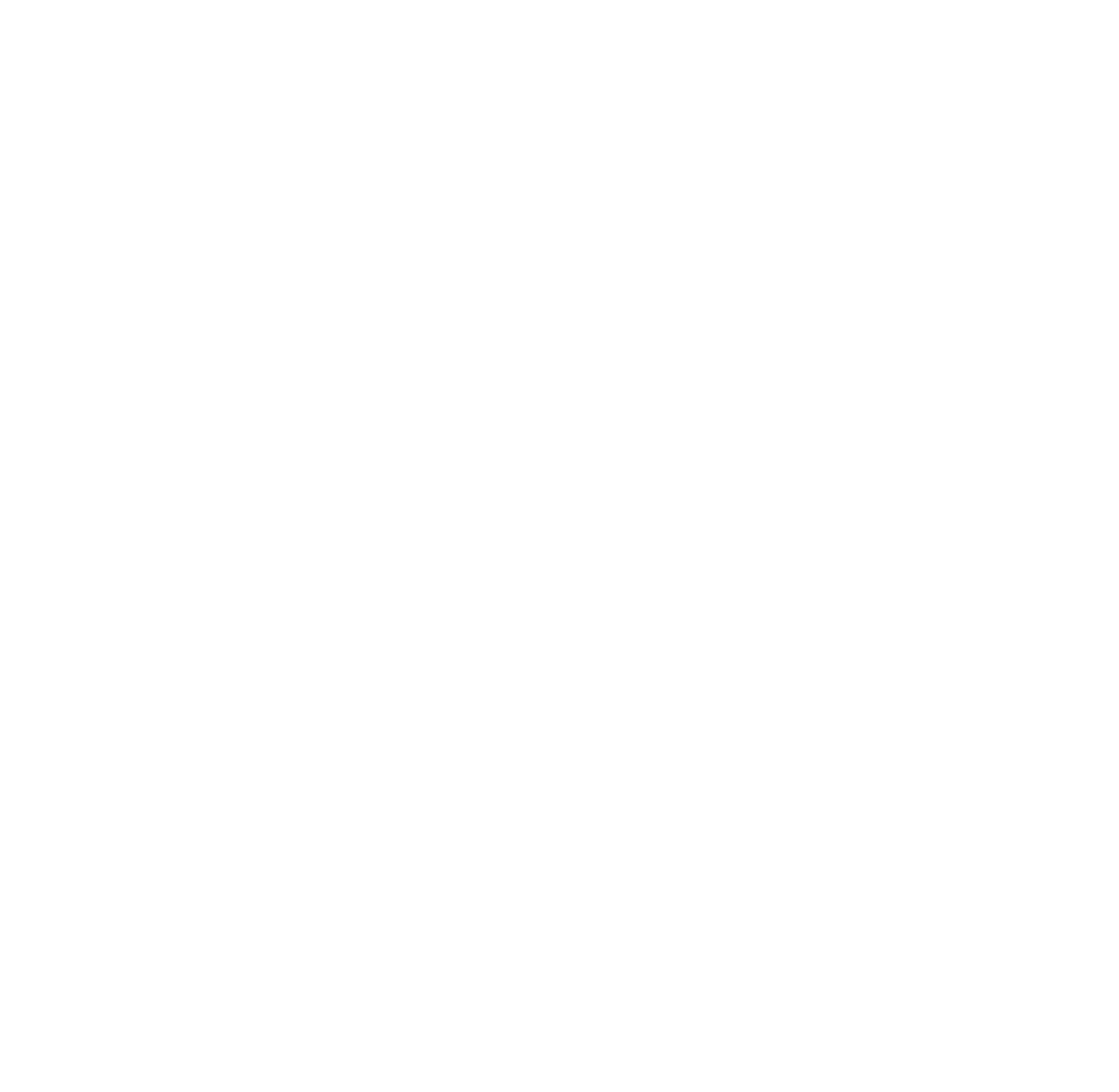
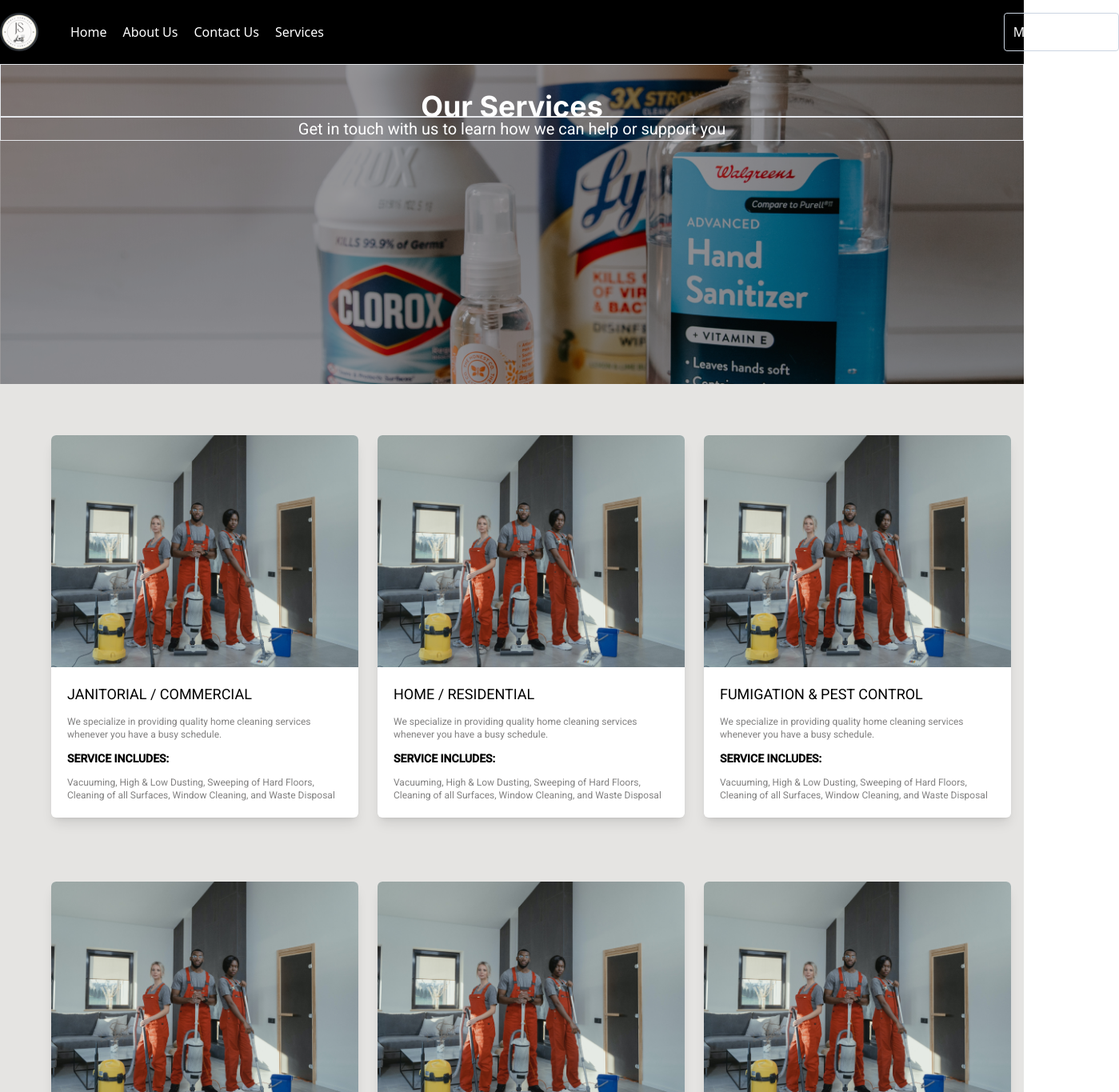
Before and after one commit to johnfeyisayo/Jobzy-cleaning-service, a React (Create React App) app: page /services in a window 1280 px wide. Before the commit this address had no page. Shown: the top 1365 px of the page at 80% size, 1399 px wide, since content can reach past the window. Before the commit the page ends 800 px from the top, so only its background shows below. Built offline with nearby package versions, Linux system fonts and the light colour scheme.

Commit message:
update services

```diff
--- a/src/App.js
+++ b/src/App.js
@@ -4,15 +4,15 @@
 import Home from './components/Home';
 // import Booking from './components/Booking';
 // import Contact from './components/Contact';
-// import Services from './components/Services';
+import Services from './components/Services';
 function App() {
   return (
     <div className="App">
     <Routes>
       <Route path='/' element={<Home />}></Route>
-      {/* <Route path='booking' element={<Booking />}></Route>
-      <Route path='contact' element={<Contact />}></Route>
-      <Route path='services' element={<Services />}></Route> */}
+      {/* <Route path='booking' element={<Booking />}></Route> */}
+      {/* <Route path='contact' element={<Contact />}></Route> */}
+      <Route path='services' element={<Services />}></Route>
     </Routes>
 
     </div>
--- a/src/components/Cards.js
+++ b/src/components/Cards.js
@@ -1,5 +1,5 @@
-import React from 'react'
-import cardImage from "../assets/pexels-tima-miroshnichenko-6195125 (3).png"
+import React from 'react';
+import cardImage from '../assets/pexels-tima-miroshnichenko-6195125 (3).png';
 import Card from '@mui/material/Card';
 import CardContent from '@mui/material/CardContent';
 import CardMedia from '@mui/material/CardMedia';
@@ -9,121 +9,124 @@
 export const CardData = [
   {
     id: 1,
-        img:cardImage,
-        title:"Janitorial / Commercial",
-        description:"We specialize in providing quality home cleaning services whenever you have a busy schedule.",
-        subtitle:"Service Includes: ",
-        services: "Vacuuming, High & Low Dusting, Sweeping of Hard Floors, Cleaning of all Surfaces, Window Cleaning, and Waste Disposal",
-
+    img: cardImage,
+    title: 'Janitorial / Commercial',
+    description:
+      'We specialize in providing quality home cleaning services whenever you have a busy schedule.',
+    subtitle: 'Service Includes: ',
+    services:
+      'Vacuuming, High & Low Dusting, Sweeping of Hard Floors, Cleaning of all Surfaces, Window Cleaning, and Waste Disposal'
   },
   {
     id: 2,
-        img:cardImage,
-        title:"Home / Residential",
-        description:"We specialize in providing quality home cleaning services whenever you have a busy schedule.",
-        subtitle:"Service Includes: ",
-        services: "Vacuuming, High & Low Dusting, Sweeping of Hard Floors, Cleaning of all Surfaces, Window Cleaning, and Waste Disposal",
-
+    img: cardImage,
+    title: 'Home / Residential',
+    description:
+      'We specialize in providing quality home cleaning services whenever you have a busy schedule.',
+    subtitle: 'Service Includes: ',
+    services:
+      'Vacuuming, High & Low Dusting, Sweeping of Hard Floors, Cleaning of all Surfaces, Window Cleaning, and Waste Disposal'
   },
   {
     id: 3,
-        img:cardImage,
-        title:"Fumigation & Pest Control",
-        description:"We specialize in providing quality home cleaning services whenever you have a busy schedule.",
-        subtitle:"Service Includes: ",
-        services: "Vacuuming, High & Low Dusting, Sweeping of Hard Floors, Cleaning of all Surfaces, Window Cleaning, and Waste Disposal",
-
+    img: cardImage,
+    title: 'Fumigation & Pest Control',
+    description:
+      'We specialize in providing quality home cleaning services whenever you have a busy schedule.',
+    subtitle: 'Service Includes: ',
+    services:
+      'Vacuuming, High & Low Dusting, Sweeping of Hard Floors, Cleaning of all Surfaces, Window Cleaning, and Waste Disposal'
   },
   {
     id: 4,
-        img:cardImage,
-        title:"Post Construction & Pre-moving",
-        description:"We specialize in providing quality home cleaning services whenever you have a busy schedule.",
-        subtitle:"Service Includes: ",
-        services: "Vacuuming, High & Low Dusting, Sweeping of Hard Floors, Cleaning of all Surfaces, Window Cleaning, and Waste Disposal",
-
+    img: cardImage,
+    title: 'Post Construction & Pre-moving',
+    description:
+      'We specialize in providing quality home cleaning services whenever you have a busy schedule.',
+    subtitle: 'Service Includes: ',
+    services:
+      'Vacuuming, High & Low Dusting, Sweeping of Hard Floors, Cleaning of all Surfaces, Window Cleaning, and Waste Disposal'
   },
   {
     id: 5,
-        img:cardImage,
-        title:"Hotel / Restaurant",
-        description:"We specialize in providing quality home cleaning services whenever you have a busy schedule.",
-        subtitle:"Service Includes: ",
-        services: "Vacuuming, High & Low Dusting, Sweeping of Hard Floors, Cleaning of all Surfaces, Window Cleaning, and Waste Disposal",
-
+    img: cardImage,
+    title: 'Hotel / Restaurant',
+    description:
+      'We specialize in providing quality home cleaning services whenever you have a busy schedule.',
+    subtitle: 'Service Includes: ',
+    services:
+      'Vacuuming, High & Low Dusting, Sweeping of Hard Floors, Cleaning of all Surfaces, Window Cleaning, and Waste Disposal'
   },
   {
     id: 6,
-        img:cardImage,
-        title:"Carpet, Rug & Upholstery",
-        description:"We specialize in providing quality home cleaning services whenever you have a busy schedule.",
-        subtitle:"Service Includes: ",
-        services: "Vacuuming, High & Low Dusting, Sweeping of Hard Floors, Cleaning of all Surfaces, Window Cleaning, and Waste Disposal",
-
+    img: cardImage,
+    title: 'Carpet, Rug & Upholstery',
+    description:
+      'We specialize in providing quality home cleaning services whenever you have a busy schedule.',
+    subtitle: 'Service Includes: ',
+    services:
+      'Vacuuming, High & Low Dusting, Sweeping of Hard Floors, Cleaning of all Surfaces, Window Cleaning, and Waste Disposal'
   },
   {
     id: 7,
-        img:cardImage,
-        title:"Event / Pre & After Party",
-        description:"We specialize in providing quality home cleaning services whenever you have a busy schedule.",
-        subtitle:"Service Includes: ",
-        services: "Vacuuming, High & Low Dusting, Sweeping of Hard Floors, Cleaning of all Surfaces, Window Cleaning, and Waste Disposal",
-
+    img: cardImage,
+    title: 'Event / Pre & After Party',
+    description:
+      'We specialize in providing quality home cleaning services whenever you have a busy schedule.',
+    subtitle: 'Service Includes: ',
+    services:
+      'Vacuuming, High & Low Dusting, Sweeping of Hard Floors, Cleaning of all Surfaces, Window Cleaning, and Waste Disposal'
   },
   {
     id: 8,
-        img:cardImage,
-        title:"Marble & Floor Restoration",
-        description:"We specialize in providing quality home cleaning services whenever you have a busy schedule.",
-        subtitle:"Service Includes: ",
-        services: "Vacuuming, High & Low Dusting, Sweeping of Hard Floors, Cleaning of all Surfaces, Window Cleaning, and Waste Disposal",
-
+    img: cardImage,
+    title: 'Marble & Floor Restoration',
+    description:
+      'We specialize in providing quality home cleaning services whenever you have a busy schedule.',
+    subtitle: 'Service Includes: ',
+    services:
+      'Vacuuming, High & Low Dusting, Sweeping of Hard Floors, Cleaning of all Surfaces, Window Cleaning, and Waste Disposal'
   },
   {
     id: 9,
-        img:cardImage,
-        title:"Facade / Window",
-        description:"We specialize in providing quality home cleaning services whenever you have a busy schedule.",
-        subtitle:"Service Includes: ",
-        services: "Vacuuming, High & Low Dusting, Sweeping of Hard Floors, Cleaning of all Surfaces, Window Cleaning, and Waste Disposal",
+    img: cardImage,
+    title: 'Facade / Window',
+    description:
+      'We specialize in providing quality home cleaning services whenever you have a busy schedule.',
+    subtitle: 'Service Includes: ',
+    services:
+      'Vacuuming, High & Low Dusting, Sweeping of Hard Floors, Cleaning of all Surfaces, Window Cleaning, and Waste Disposal'
+  }
+];
 
-    },
-
-]
-
-export function Cards(  ) {
+export function Cards() {
   return (
-
+    <div className="">
       <Card sx={{ maxWidth: 345 }}>
-    { CardData.map((card)=>{
-        return(
+        {CardData.map((card) => {
+          return (
             <CardActionArea key={card.id}>
-        <CardMedia
-          component="img"
-          height="140"
-          image={card.img}
-          alt={card.title}
-        />
+              <CardMedia component="img" height="140" image={card.img} alt={card.title} />
               <CardContent>
                 <Typography gutterBottom variant="h5" component="div">
-            {card.title}
+                  <h3>{card.title}</h3>
                 </Typography>
-          <Typography variant="body2" color="text.secondary">
-           {card.description}
+                <Typography variant="body2" color="text.secondary" className="text-sm">
+                  <p>{card.description}</p>
+                </Typography>
+                <Typography gutterBottom variant="h5" component="div" className="text-sm uppercase">
+                  <h4>{card.subtitle}</h4>
                 </Typography>
                 <Typography gutterBottom variant="h5" component="div">
-            {card.subtitle}
-          </Typography>
-          <Typography gutterBottom variant="h5" component="div">
-            {card.services}
+                  <p>{card.services}</p>
                 </Typography>
               </CardContent>
             </CardActionArea>
           );
         })}
       </Card>
-
-  )
+    </div>
+  );
 }
 // const filteredThree = CardData.filter(CardData => {
 //     const data = ''
@@ -135,35 +138,38 @@
 //     return data;
 
 //   })
-export const DataThree =[
+export const DataThree = [
   {
     id: 1,
-        img:cardImage,
-        title:"Janitorial / Commercial",
-        description:"We specialize in providing quality home cleaning services whenever you have a busy schedule.",
-        subtitle:"Service Includes: ",
-        services: "Vacuuming, High & Low Dusting, Sweeping of Hard Floors, Cleaning of all Surfaces, Window Cleaning, and Waste Disposal",
-
+    img: cardImage,
+    title: 'Janitorial / Commercial',
+    description:
+      'We specialize in providing quality home cleaning services whenever you have a busy schedule.',
+    subtitle: 'Service Includes: ',
+    services:
+      'Vacuuming, High & Low Dusting, Sweeping of Hard Floors, Cleaning of all Surfaces, Window Cleaning, and Waste Disposal'
   },
   {
     id: 2,
-        img:cardImage,
-        title:"Home / Residential",
-        description:"We specialize in providing quality home cleaning services whenever you have a busy schedule.",
-        subtitle:"Service Includes: ",
-        services: "Vacuuming, High & Low Dusting, Sweeping of Hard Floors, Cleaning of all Surfaces, Window Cleaning, and Waste Disposal",
-
+    img: cardImage,
+    title: 'Home / Residential',
+    description:
+      'We specialize in providing quality home cleaning services whenever you have a busy schedule.',
+    subtitle: 'Service Includes: ',
+    services:
+      'Vacuuming, High & Low Dusting, Sweeping of Hard Floors, Cleaning of all Surfaces, Window Cleaning, and Waste Disposal'
   },
   {
     id: 3,
-        img:cardImage,
-        title:"Fumigation & Pest Control",
-        description:"We specialize in providing quality home cleaning services whenever you have a busy schedule.",
-        subtitle:"Service Includes: ",
-        services: "Vacuuming, High & Low Dusting, Sweeping of Hard Floors, Cleaning of all Surfaces, Window Cleaning, and Waste Disposal",
-
-    },
-    ]
+    img: cardImage,
+    title: 'Fumigation & Pest Control',
+    description:
+      'We specialize in providing quality home cleaning services whenever you have a busy schedule.',
+    subtitle: 'Service Includes: ',
+    services:
+      'Vacuuming, High & Low Dusting, Sweeping of Hard Floors, Cleaning of all Surfaces, Window Cleaning, and Waste Disposal'
+  }
+];
 // export function Filtered() {
 //   return (
 //     <div className='bg-[#E5E4E2]'>
@@ -200,33 +206,24 @@
 //   )
 // }
 
-
-export  function Filtered() {
+export function Filtered() {
   return (
     <div>
-      <div  className='flex  md:flex-row flex-col bg-[#E5E4E2] md:gap-10 gap-5  md:h-[500px] font-inter  text-start '>
-      { DataThree.map((card)=>{
-        return(
-        <div key={card.id} className='bg-white rounded-md shadow-lg'>
-        <img src={card.img} alt={card.title} className='rounded-t-md'/>
-        <div className='flex flex-col gap-3 p-5'>
-        <h3   className='uppercase text-lg '>
-            {card.title}
-          </h3>
-          <p className='text-xs text-[#828181]' >
-           {card.description}
-          </p>
-          <h3  className='uppercase text-sm'>
-            {card.subtitle}
-          </h3>
-          <p  className='text-xs text-[#828181]'>
-            {card.services}
-          </p>
+      <div className="flex  md:flex-row flex-col bg-[#E5E4E2] md:gap-10 gap-5  md:h-[500px] font-inter  text-start ">
+        {DataThree.map((card) => {
+          return (
+            <div key={card.id} className="bg-white rounded-md shadow-lg">
+              <img src={card.img} alt={card.title} className="rounded-t-md" />
+              <div className="flex flex-col gap-3 p-5">
+                <h3 className="uppercase text-lg ">{card.title}</h3>
+                <p className="text-xs text-[#828181]">{card.description}</p>
+                <h3 className="uppercase text-sm">{card.subtitle}</h3>
+                <p className="text-xs text-[#828181]">{card.services}</p>
               </div>
             </div>
           );
         })}
       </div>
     </div>
-  )
+  );
 }
--- a/src/components/Services.js
+++ b/src/components/Services.js
@@ -1,21 +1,37 @@
-import React, { useState } from 'react';
+import React from 'react';
+// import cardImage from '../assets/pexels-tima-miroshnichenko-6195125 (3).png';
+import Navbar from './Navbar';
+import { CardData } from './Cards';
 
 function Services() {
-  const [images, setImages] = useState(
-    [
-      {
-        id: 1,
-        text: 'Doctors appointment',
-        day: 'Feb 5th at 2pm',
-        reminder: true,
-    },
-  ]);
-
   return (
-    <div>
-      <h1>Hi you&apos;re at the Services page</h1>
+    <div className=" bg-[#E5E4E2]">
+      <Navbar />
+      <div className="text-white text-center" id="services-bg">
+        <h1 className="font-inter font-bold text-2xl py-8 border h-10 md:text-4xl">Our Services</h1>
+        <p className="font-Roboto text-xs border md:text-xl ">
+          Get in touch with us to learn how we can help or support you
+        </p>
+      </div>
+      <div className="m-8 mt-12 font-Roboto bg-[#E5E4E2] sm:grid grid-cols-2 gap-10 gap-x-10 md:gap-x-2 lg:grid-cols-3 gap-x-0 mt-16 ">
+        {CardData.map((card) => {
+          return (
+            <div
+              key={card.id}
+              className="cursor-pointer hover:scale-110 duration-500  bg-white rounded-md shadow-lg mb-10 sm:w-72 lg:w-96 mx-8 ">
+              <img src={card.img} alt={card.title} className="rounded-t-md w-full font-bold" />
+              <div className="flex flex-col gap-3 p-5">
+                <h3 className="uppercase text-lg ">{card.title}</h3>
+                <p className="text-xs text-[#828181]">{card.description}</p>
+                <h3 className="uppercase text-sm font-bold">{card.subtitle}</h3>
+                <p className="text-xs text-[#828181]">{card.services}</p>
+              </div>
+            </div>
+          );
+        })}
+      </div>
     </div>
-  )
+  );
 }
 
-export default Services
+export default Services;
--- a/src/index.css
+++ b/src/index.css
@@ -2,3 +2,43 @@
 @tailwind base;
 @tailwind components;
 @tailwind utilities;
+
+
+#services-bg {
+    background: url(./assets//kelly-sikkema-xp-ND7NjWaA-unsplash\ \(1\).png);
+    background-size: contain;
+    background-repeat: no-repeat;
+    background-color: rgb(172, 168, 168);
+    background-blend-mode: multiply;
+    height: 110px;
+
+}
+
+@media (min-width: 375px) {
+    #services-bg {
+        background-size: cover;
+        /* height: 200px; */
+    }
+}
+
+@media (min-width: 640px) {
+    #services-bg {
+        background-size: cover;
+        height: 210px;
+    }
+
+}
+
+@media (min-width: 768px) {
+    #services-bg {
+        background-size: cover;
+        height: 260px;
+    }
+}
+
+@media (min-width: 1024px) {
+    #services-bg {
+        background-size: cover;
+        height: 400px;
+    }
+}
```
Lines whose indentation alone changed are shown as unchanged.
